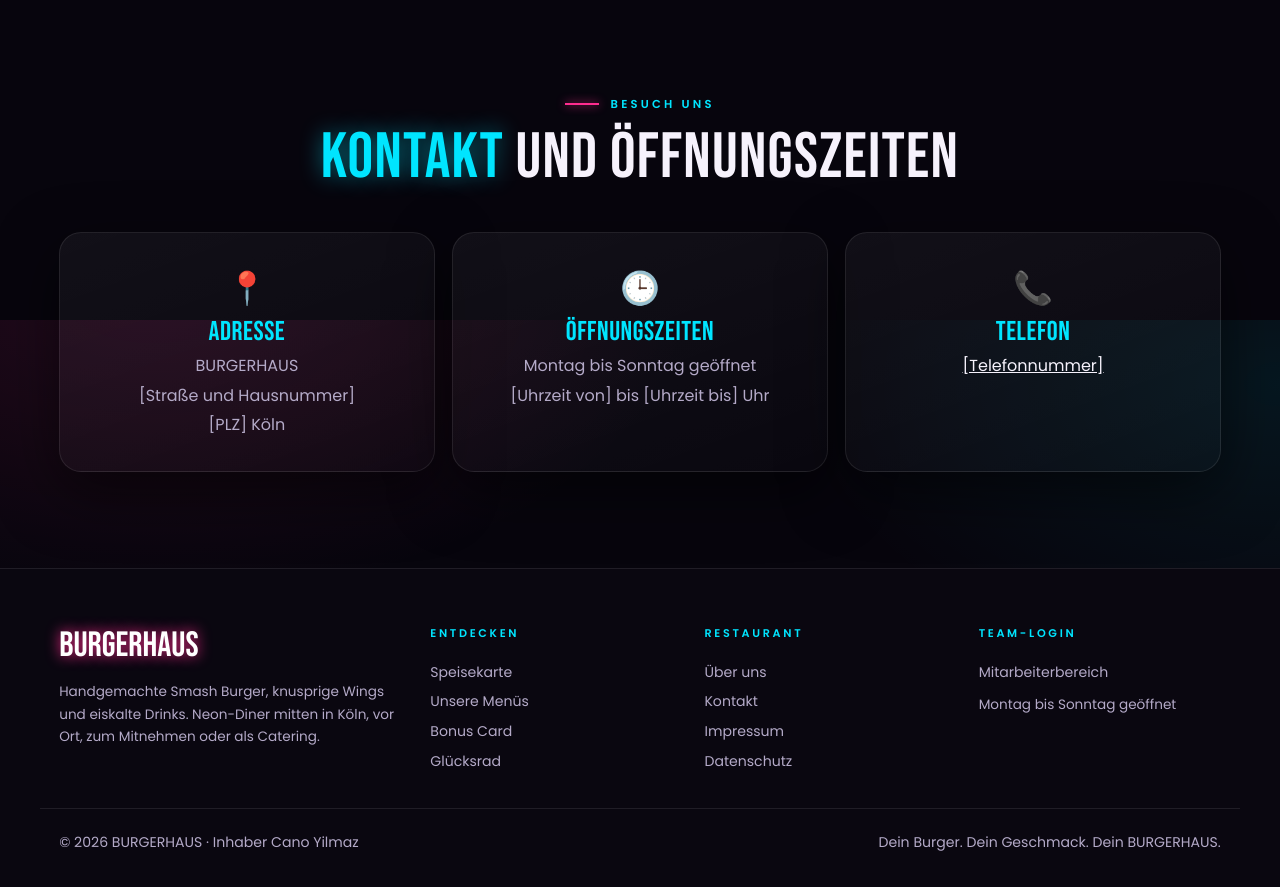
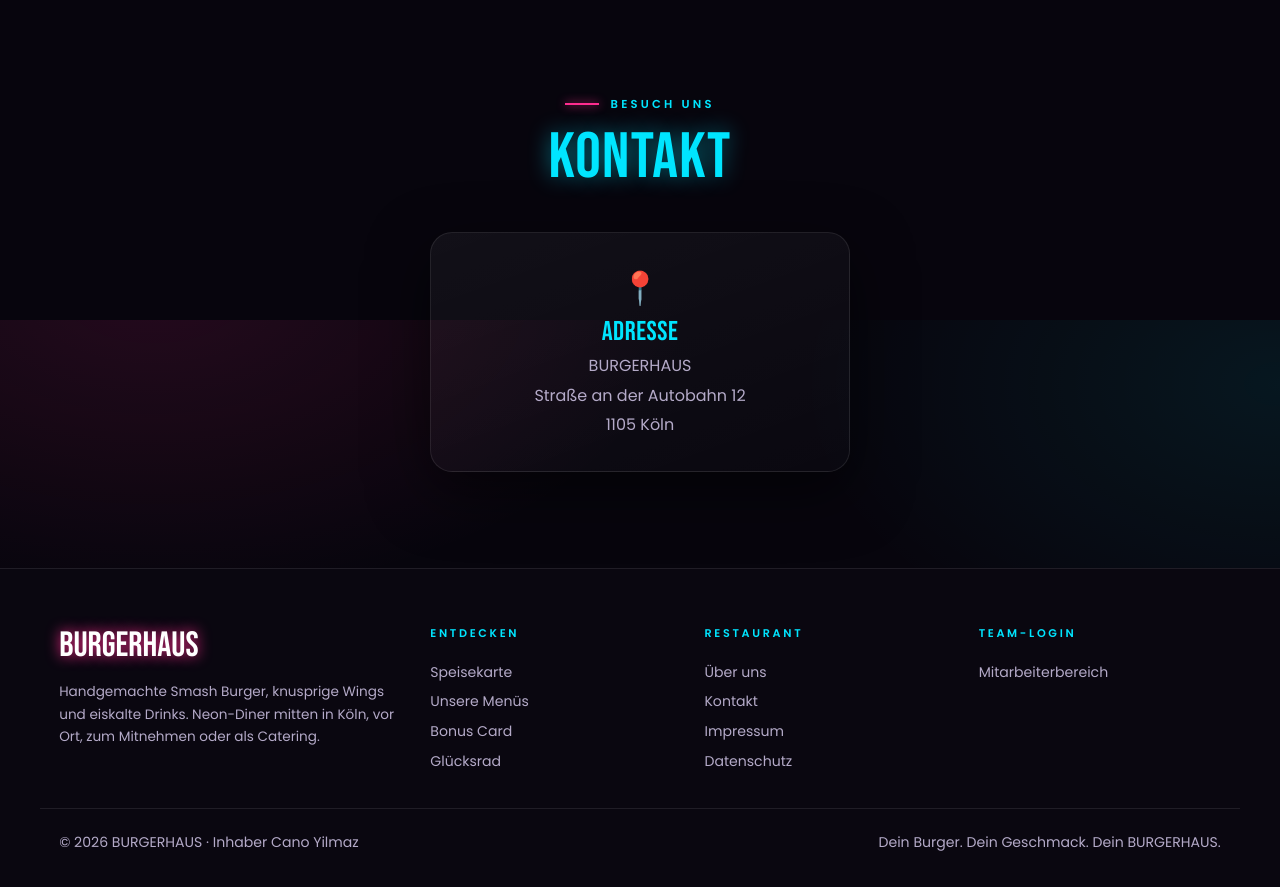
Before and after one commit to verblasst-mythos/Burger-Haus, a plain HTML site: page index.html in a window 1280 px wide. Shown: the part 4480-5367 px from the top of the page. Drawn offline with nearby package versions, Linux system fonts and the light colour scheme; no server answers.

Commit message:
Add files via upload

```diff
--- a/index.html
+++ b/index.html
@@ -259,11 +259,9 @@ footer>div:last-child{max-width:1200px;margin:auto;padding:1.4rem 1.2rem 2rem;di
 </div></section>
 
 <section id="kontakt" class="sec" style="padding-top:0">
-  <div class="shead rv"><span class="eyebrow">Besuch uns</span><h2><span class="cyan">Kontakt</span> und Öffnungszeiten</h2></div>
-  <div class="info rv">
-    <div class="card"><i>📍</i><h3>Adresse</h3><p>BURGERHAUS</p><p>[Straße und Hausnummer]</p><p>[PLZ] Köln</p></div>
-    <div class="card"><i>🕒</i><h3>Öffnungszeiten</h3><p>Montag bis Sonntag geöffnet</p><p>[Uhrzeit von] bis [Uhrzeit bis] Uhr</p></div>
-    <div class="card"><i>📞</i><h3>Telefon</h3><p><a href="tel:+49000000000">[Telefonnummer]</a></p></div>
+  <div class="shead rv"><span class="eyebrow">Besuch uns</span><h2><span class="cyan">Kontakt</span></h2></div>
+  <div class="info rv" style="max-width:420px;margin:auto">
+    <div class="card"><i>📍</i><h3>Adresse</h3><p>BURGERHAUS</p><p>Straße an der Autobahn 12</p><p>1105 Köln</p></div>
   </div>
 </section>
 </main>
@@ -273,7 +271,7 @@ footer>div:last-child{max-width:1200px;margin:auto;padding:1.4rem 1.2rem 2rem;di
     <div><a class="logo" href="#top" style="display:inline">BURGERHAUS</a><p style="font-size:.85rem">Handgemachte Smash Burger, knusprige Wings und eiskalte Drinks. Neon-Diner mitten in Köln, vor Ort, zum Mitnehmen oder als Catering.</p></div>
     <div><h4>ENTDECKEN</h4><a href="#speisekarte">Speisekarte</a><a href="#menues">Unsere Menüs</a><a href="#bonus">Bonus Card</a><a href="#rad">Glücksrad</a></div>
     <div><h4>RESTAURANT</h4><a href="#ueber">Über uns</a><a href="#kontakt">Kontakt</a><button class="lk" data-legal="impressum">Impressum</button><button class="lk" data-legal="datenschutz">Datenschutz</button></div>
-    <div><h4>TEAM-LOGIN</h4><button class="lk" id="teamLogin">Mitarbeiterbereich</button><p style="font-size:.85rem;margin:.4rem 0">Montag bis Sonntag geöffnet</p></div>
+    <div><h4>TEAM-LOGIN</h4><button class="lk" id="teamLogin">Mitarbeiterbereich</button></div>
   </div>
   <div><span>© 2026 BURGERHAUS · Inhaber Cano Yilmaz</span><span>Dein Burger. Dein Geschmack. Dein BURGERHAUS.</span></div>
 </footer>
@@ -286,9 +284,9 @@ footer>div:last-child{max-width:1200px;margin:auto;padding:1.4rem 1.2rem 2rem;di
 <dialog id="impressum" class="legal">
   <h2>Impressum</h2>
   <h3>Angaben gemäß § 5 DDG</h3>
-  <p>BURGERHAUS<br>Inhaber: Cano Yilmaz<br>[Straße und Hausnummer]<br>[PLZ] Köln</p>
+  <p>BURGERHAUS<br>Inhaber: Cano Yilmaz<br>Straße an der Autobahn 12<br>1105 Köln</p>
   <h3>Kontakt</h3>
-  <p>Telefon: [Telefonnummer]<br>E-Mail: [E-Mail-Adresse]</p>
+  <p>E-Mail: [E-Mail-Adresse]</p>
   <h3>Umsatzsteuer-ID</h3>
   <p>Umsatzsteuer-Identifikationsnummer gemäß § 27a UStG: [USt-IdNr., falls vorhanden]</p>
   <h3>Verantwortlich für den Inhalt (§ 18 Abs. 2 MStV)</h3>
@@ -299,7 +297,7 @@ footer>div:last-child{max-width:1200px;margin:auto;padding:1.4rem 1.2rem 2rem;di
 <dialog id="datenschutz" class="legal">
   <h2>Datenschutzerklärung</h2>
   <h3>Verantwortlicher</h3>
-  <p>Cano Yilmaz, BURGERHAUS, [Anschrift], E-Mail: [E-Mail-Adresse]</p>
+  <p>Cano Yilmaz, BURGERHAUS, Straße an der Autobahn 12, 1105 Köln, E-Mail: [E-Mail-Adresse]</p>
   <h3>Konto und Bonus Card</h3>
   <p>Bei der Registrierung speichern wir deinen Namen, dein Passwort (nur verschlüsselt als Hash), deine Kunden-ID, deine Stempel sowie deine Glücksrad-Gewinne. Zweck ist die Bereitstellung der Bonus Card und des Glücksrads (Art. 6 Abs. 1 lit. b DSGVO). Mitarbeiter des BURGERHAUS können deinen Namen, deine Kunden-ID, Stempel und Gewinne einsehen, um Stempel zu vergeben und Gewinne einzulösen. Du kannst dein Konto jederzeit löschen lassen, sprich uns dazu an der Theke an.</p>
   <h3>Hosting und technische Dienste</h3>
```
